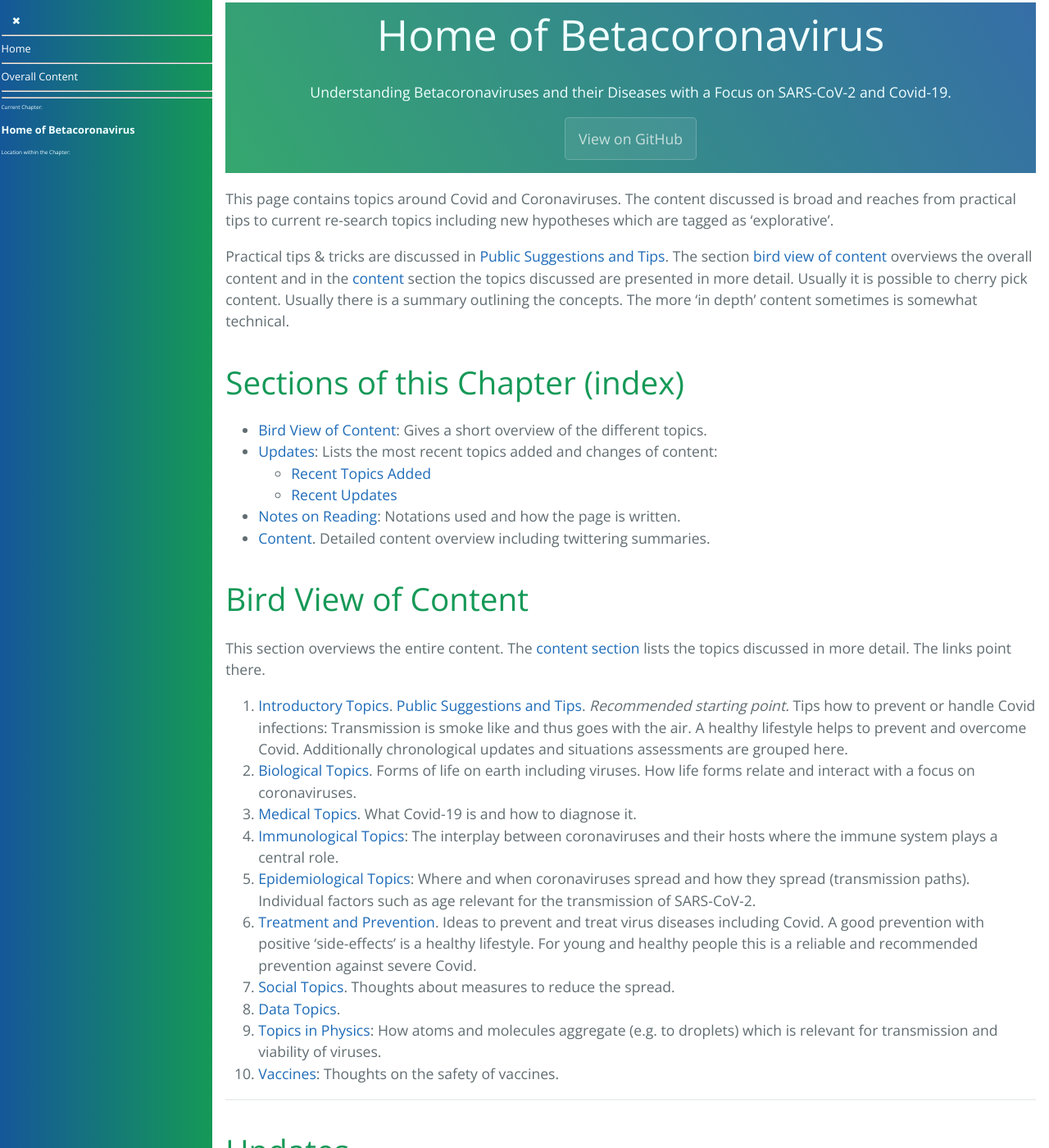
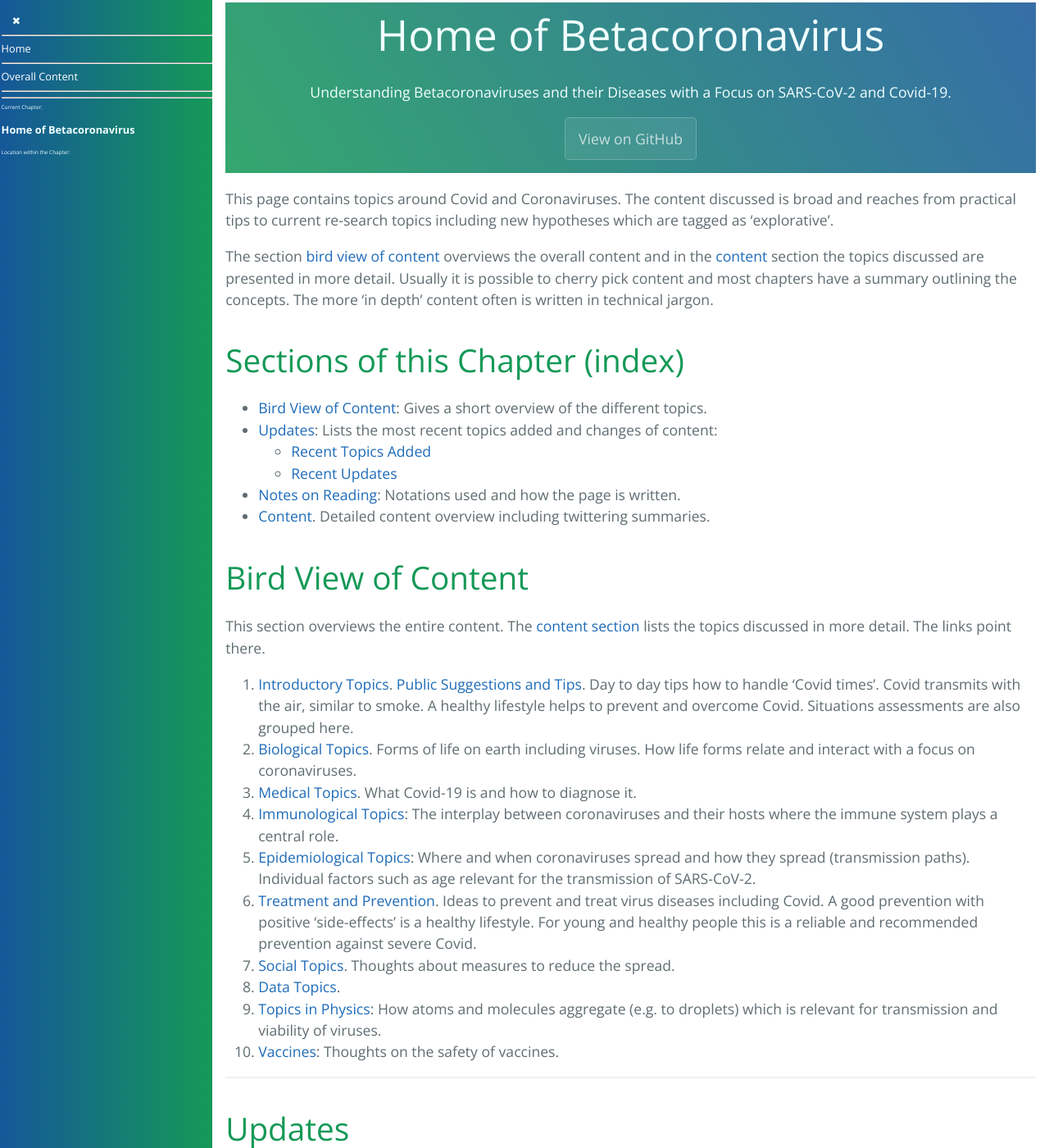
Before and after one commit to forestgrape/coronavirus, a Jekyll site: the page built from index.md, in a window 1280 px wide and 1400 px high. Shown: the whole window at 82% size. Built offline with Jekyll 4.4.1, drawn with Linux system fonts in a browser that asks for light colours; our own code applies the rules of GitHub Pages for plain Markdown files; some of the changed text lies outside the part shown.

Commit message:
formulations

```diff
--- a/index.md
+++ b/index.md
@@ -10,7 +10,7 @@ explorative: 1
 
 This page contains topics around Covid and Coronaviruses. The content discussed is broad and reaches from practical tips to current re-search topics including new hypotheses which are tagged as 'explorative'.
 
-Practical tips & tricks are discussed in [Public Suggestions and Tips](./1_introduction/suggestions.md). The section [bird view of content](#bird-view-of-content) overviews the overall content and in the [content](#content) section the topics discussed are presented in more detail. Usually it is possible to cherry pick content. Usually there is a summary outlining the concepts. The more 'in depth' content sometimes is somewhat technical.
+The section [bird view of content](#bird-view-of-content) overviews the overall content and in the [content](#content) section the topics discussed are presented in more detail. Usually it is possible to cherry pick content and most chapters have a summary outlining the concepts. The more 'in depth' content often is written in technical jargon.
 
 
 ## Sections of this Chapter (index)
@@ -26,7 +26,7 @@ Practical tips & tricks are discussed in [Public Suggestions and Tips](./1_intro
 
 This section overviews the entire content. The [content section](#content) lists the topics discussed in more detail. The links point there.
 
-1. [Introductory Topics](#1-introductory-topics). [Public Suggestions and Tips](./1_introduction/suggestions.md). _Recommended starting point._ Tips how to prevent or handle Covid infections: Transmission is smoke like and thus goes with the air. A healthy lifestyle helps to prevent and overcome Covid. Additionally chronological updates and situations assessments are grouped here.
+1. [Introductory Topics](#1-introductory-topics). [Public Suggestions and Tips](./1_introduction/suggestions.md). Day to day tips how to handle 'Covid times'. Covid transmits with the air, similar to smoke. A healthy lifestyle helps to prevent and overcome Covid. Situations assessments are also grouped here.
 2. [Biological Topics](#2-biological-topics). Forms of life on earth including viruses. How life forms relate and interact with a focus on coronaviruses.
 3. [Medical Topics](#3-medical-topics). What Covid-19 is and how to diagnose it.
 4. [Immunological Topics](#4-immunological-topics): The interplay between coronaviruses and their hosts where the immune system plays a central role.
@@ -74,7 +74,7 @@ This section overviews the entire content. The [content section](#content) lists
 
 - 7.-11.1.22: Rolling updates of the [Omicron Chapter](2_biological/omicron.md): Summary updated: 1) Omicron infects the lungs less. In agreement, in vitro experiments show that lung cells are less susceptible to Omicron - likely since Omicron enters cells mainly via the endosomal cathepsin primed pathway and not through the TMPRSS2 primed cell surface pathway. 2) A few month after vaccination the efficacy against infection can turn negative (once infected, the vaccine induced immunity still protects against severe disease). Both observations provide evidence for immune cell infection. 3) ABs inducing phagocytosis decay slower than ABs inducing other functions such as cytotoxicity after natural infection (possibly too after vaccination).
 
-- 1.1. - 11.1. Clarifications and formulations across the page.
+- 1.1. - 12.1. Clarifications and formulations across the page. E.g. [Suggestions and Tips](1_introduction/suggestions.md) clarified and most content was written in the first and second wave in 2020 when the Covid situations were different.
 
 - 7.1.(announced here) [Individual Transmission and Susceptibility](5_epidemiological/individual_susceptibility_and_transmission.md): Added evidence for the hypothesis that the average viral and the positivity rate are correlated. // online since 27.12.21
 
```
